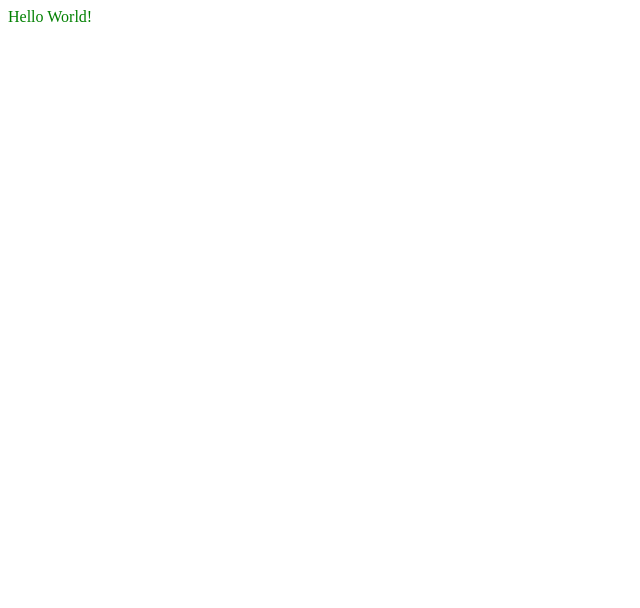
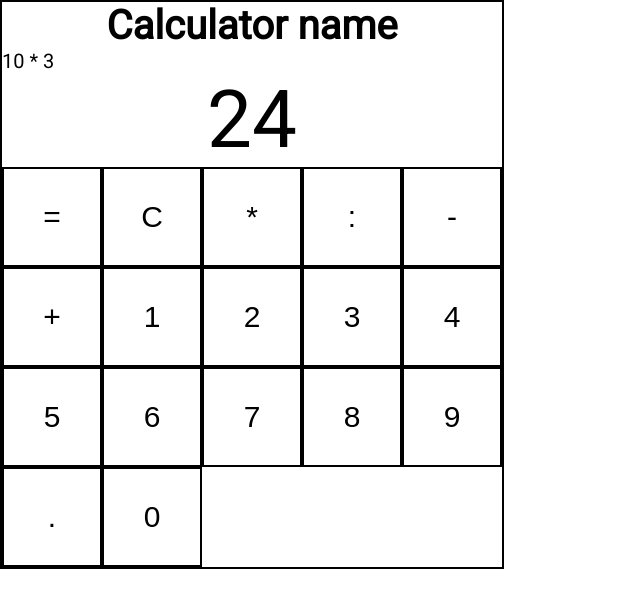
Before and after one commit to deivgin/calculator, a React app: page / in a window 1280 px wide. Shown: the top 608 px of the page, without its empty margins (0-640 px from the left). Built offline with nearby package versions, Linux system fonts and the light colour scheme.

Commit message:
Add basic layout

```diff
--- a/src/components/App.tsx
+++ b/src/components/App.tsx
@@ -1,7 +1,8 @@
+import Calculator from './Calculator/Calculator';
 import '../styles/index.scss'
 
 const App = () => {
-    return <div>Hello World!</div>
+    return <div className="app"><Calculator /></div>
 }
 
 export default App;
--- /dev/null
+++ b/src/components/Calculator/Calculator.tsx
@@ -0,0 +1,14 @@
+import Screen from "./components/Screen";
+import Pad from "./components/Pad";
+
+const characters = ['=', 'C', '*', ':', '-', '+', '1', '2', '3', '4', '5', '6', '7', '8', '9', '.', '0'];
+
+const Calculator = () => {
+    return <div className="calculator">
+        <h1 className="calculator__name">Calculator name</h1>
+        <Screen />
+        <Pad characters={characters} />
+    </div>
+}
+
+export default Calculator;
--- /dev/null
+++ b/src/components/Calculator/components/Button.tsx
@@ -0,0 +1,10 @@
+interface ButtonProps {
+    children: string;
+    handleClick?: () => void
+}
+
+const Button:React.FC<ButtonProps> = ({children, handleClick}) => {
+    return <button className="calculator__button" onClick={handleClick}>{children}</button>
+}
+
+export default Button;
--- /dev/null
+++ b/src/components/Calculator/components/Pad.tsx
@@ -0,0 +1,11 @@
+import Button from "./Button"
+
+interface PadProps {
+    characters: string[]
+}
+
+const Pad: React.FC<PadProps> = ({characters}) => {
+    return <div>{characters.map((char)=><Button>{char}</Button>)}</div>
+}
+
+export default Pad
--- /dev/null
+++ b/src/components/Calculator/components/Screen.tsx
@@ -0,0 +1,8 @@
+const Screen = () => {
+    return <div className="calculator__screen">
+        <div className="calculation">10 * 3</div>
+        <div className="number">24</div>
+    </div>
+}
+
+export default Screen
--- /dev/null
+++ b/src/styles/_calculator.scss
@@ -0,0 +1,35 @@
+.calculator{
+    border: solid 2px #000;
+    width: 50rem;
+
+    &__name{
+        font-size: 4rem;
+        text-align: center;
+    }
+
+    &__button{
+        background-color: inherit;
+        border: solid .2rem #000;
+        font-size: 3rem;
+        width: var(--buttonSize);
+        height: var(--buttonSize);
+        &:hover{
+            cursor: pointer;
+            transform: scale(1.05);
+        }
+        &:active{
+            transform: scale(1);
+        }
+    }
+
+    &__screen{
+        .calculation{
+            font-size: 2rem;
+        }
+
+        .number{
+            text-align: center;
+            font-size: 8rem;
+        }
+    }
+}
--- /dev/null
+++ b/src/styles/_variables.scss
@@ -0,0 +1,3 @@
+:root{
+    --buttonSize: 10rem;
+}
--- a/src/styles/index.scss
+++ b/src/styles/index.scss
@@ -1,3 +1,16 @@
-div{
-    color: green;
-}
+@use './calculator';
+@use './variables';
+@import url('https://fonts.googleapis.com/css2?family=Roboto&display=swap');
+
+*{
+    margin:0;
+    padding: 0;
+  }
+
+  html{
+    font-size: 62.5%;
+  }
+  body {
+    font-family: 'Roboto', sans-serif;
+    box-sizing: border-box;
+  }
```
Also changed, not shown: 1 other file (tests, documents, lock files or other folders).
